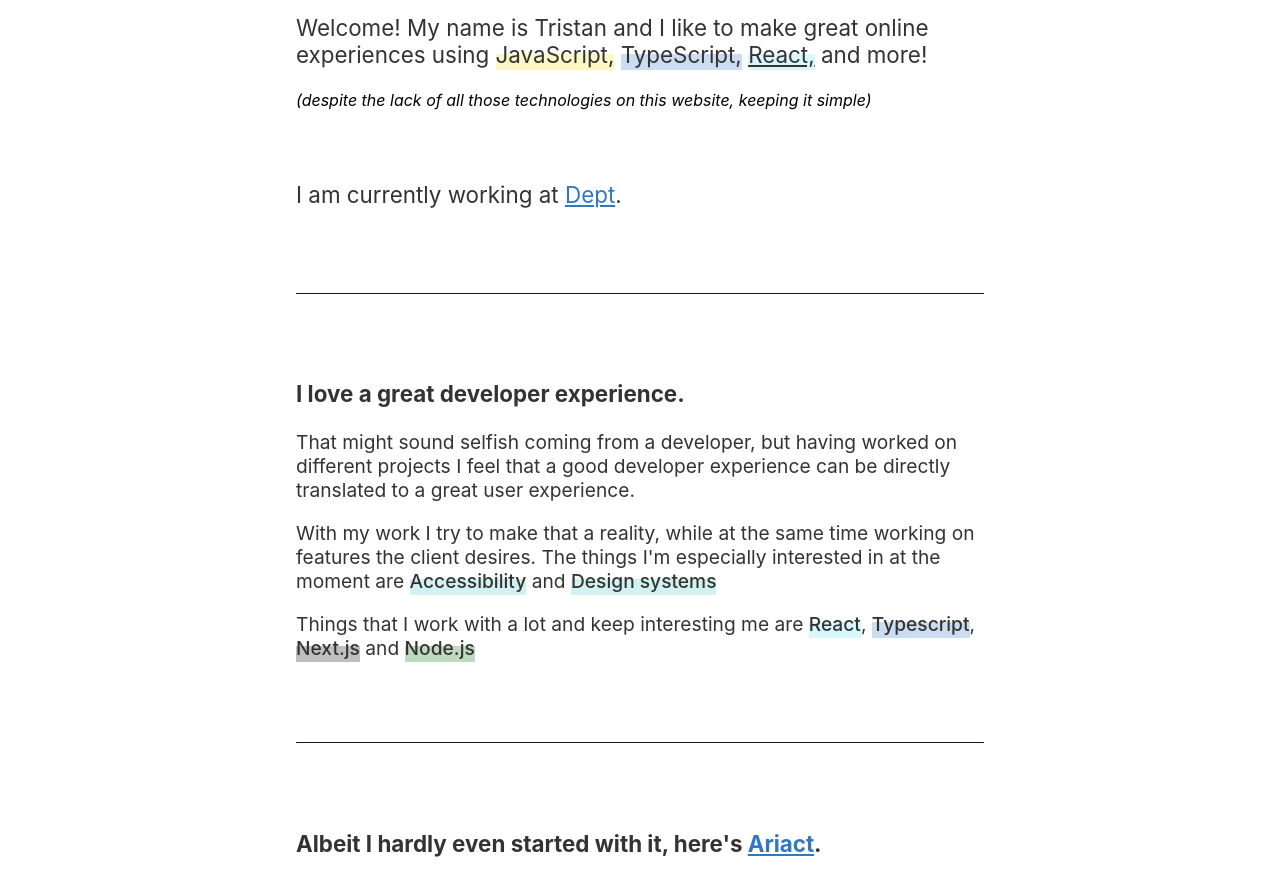
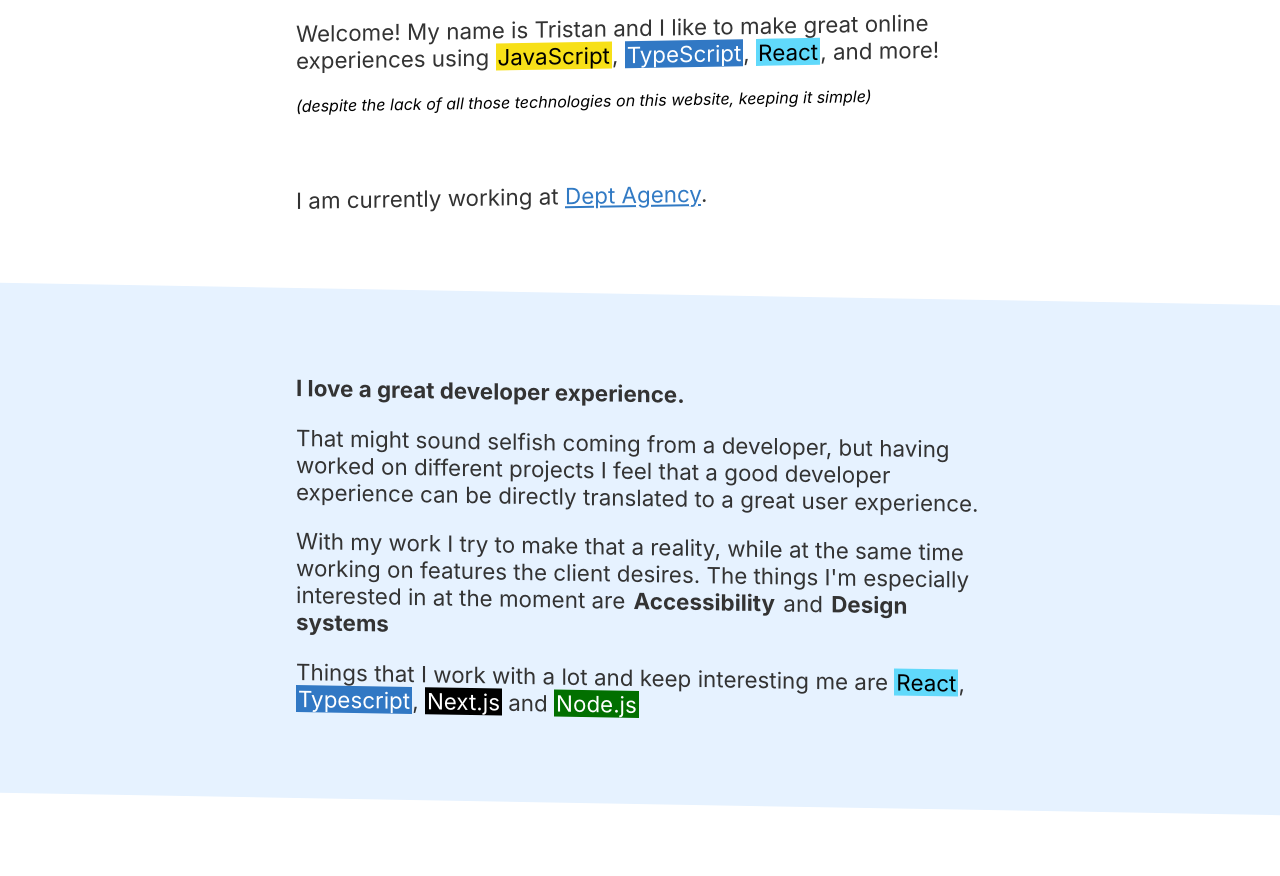
Before and after one commit to tristandubbeld/tristandubbeld.nl, a plain HTML site: page index.html in a window 1280 px wide. Shown: the part 202-1078 px from the top of the page. Drawn offline with Linux system fonts and the light colour scheme.

Commit message:
Add more color and make it slightly more playful

```diff
--- a/index.html
+++ b/index.html
@@ -9,7 +9,7 @@
   </head>
 
   <body>
-    <div class="container">
+    <div class="container container--skew">
       <h1 class="title">Tristan Dubbeld</h1>
       <div class="social">
         <a href="https://github.com/tristandubbeld" target="_blank" rel="noopener" class="social-profile">
@@ -20,31 +20,38 @@
           <svg viewBox="0 0 24 24" width="24" fill="currentColor"><path d="M8.66 20c6.793 0 10.508-6.156 10.508-11.495 0-.175 0-.349-.01-.522A7.943 7.943 0 0021 5.892a6.883 6.883 0 01-2.121.635c.77-.504 1.348-1.298 1.624-2.234a7.03 7.03 0 01-2.346.98c-1.144-1.331-2.963-1.657-4.437-.794-1.473.862-2.234 2.699-1.856 4.48-2.97-.164-5.736-1.698-7.611-4.222-.98 1.846-.48 4.208 1.143 5.393a3.428 3.428 0 01-1.676-.506v.052c0 1.923 1.24 3.58 2.963 3.96a3.38 3.38 0 01-1.668.07c.484 1.645 1.87 2.772 3.45 2.805-1.307 1.124-2.923 1.734-4.586 1.733-.294-.001-.587-.02-.879-.059C4.689 19.371 6.654 20 8.66 19.997"></path></svg>
           <span>Twitter</span>
         </a>
+        <a href="https://www.linkedin.com/in/tristan-dubbeld-5a62748b/" target="_blank" rel="noopener" class="social-profile">
+          <svg xmlns="http://www.w3.org/2000/svg" viewBox="0 0 24 24" width="18" fill="currentColor"><path d="M19 0H5a5 5 0 00-5 5v14a5 5 0 005 5h14a5 5 0 005-5V5a5 5 0 00-5-5zM8 19H5V8h3v11zM6.5 6.732c-.966 0-1.75-.79-1.75-1.764s.784-1.764 1.75-1.764 1.75.79 1.75 1.764-.783 1.764-1.75 1.764zM20 19h-3v-5.604c0-3.368-4-3.113-4 0V19h-3V8h3v1.765c1.396-2.586 7-2.777 7 2.476V19z"/></svg>
+          <span>LinkedIn</span>
+        </a>
       </div>
       <div class="spacer--2"></div>
       <p class="text--highlight">
         Welcome! My name is Tristan and I like to make great online experiences using
-        <span class="tech tech--js">JavaScript,</span>
-        <span class="tech tech--ts">TypeScript,</span>
-        <a href="https://reactjs.org/" class="tech tech--react">React,</a>
+        <span class="tech tech--js">JavaScript</span>,
+        <span class="tech tech--ts">TypeScript</span>,
+        <span class="tech tech--react">React</span>,
         and more!
       </p>
       <p class="text--disclaimer">(despite the lack of all those technologies on this website, keeping it simple)</p>
       <div class="spacer"></div>
-      <p class="text--highlight">I am currently working at <a href="https://www.deptagency.com/">Dept</a>.</p>
-      <div class="spacer--2 horizontal-rule"></div>
-      <div class="spacer--2"></div>
-      <p class="text--highlight text--bold">I love a great developer experience.</p>
-      <p class="text--regular">That might sound selfish coming from a developer, but having worked on different projects I feel that a good developer experience can be directly translated to a great user experience.</p>
-      <p class="text--regular">With my work I try to make that a reality, while at the same time working on features the client desires.
-        The things I'm especially interested in at the moment are <span class="text--medium tech">Accessibility</span> and <span class="text--medium tech">Design systems</span>
-      </p>
-      <p class="text--regular">
-        Things that I work with a lot and keep interesting me are <span class="text--medium tech tech--react">React</span>, <span class="text--medium tech tech--ts">Typescript</span>, <span class="text--medium tech tech--next">Next.js</span> and <span class="text--medium tech tech--node">Node.js</span>
-      </p>
-      <div class="spacer--2 horizontal-rule"></div>
-      <div class="spacer--2"></div>
-      <p class="text--highlight text--bold">Albeit I hardly even started with it, here's <a href="https://ariact.vercel.app/">Ariact</a>.
+      <p class="text--highlight">I am currently working at <a href="https://www.deptagency.com/">Dept Agency</a>.</p>
+    </div>
+    <div class="section--colored">
+      <div class="container">
+        <p class="text--highlight text--bold">I love a great developer experience.</p>
+        <p class="text--highlight">That might sound selfish coming from a developer, but having worked on different projects I feel that a good developer experience can be directly translated to a great user experience.</p>
+        <p class="text--highlight">With my work I try to make that a reality, while at the same time working on features the client desires.
+          The things I'm especially interested in at the moment are <span class="text--bold tech">Accessibility</span> and <span class="text--bold tech">Design systems</span>
+        </p>
+        <p class="text--highlight">
+          Things that I work with a lot and keep interesting me are <span class="tech tech--react">React</span>, <span class="tech tech--ts">Typescript</span>, <span class="tech tech--next">Next.js</span> and <span class="tech tech--node">Node.js</span>
+        </p>
+      </div>
+    </div>
+    <div class="container container--skew">
+      <p class="text--highlight text--bold">Albeit I hardly even started with it, here is</p>
+      <a class="ariact" href="https://ariact.vercel.app/">Ariact</a>
       <p class="text--regular">It's a win for me when a great user experience is easy to develop. My vision for Ariact is to be a place where it's easy to find good accessibility tips, tricks and tools for React development. It didn't have to be a Next.js website but can you blame me for wanting to give MDX a go?</p>
       <div class="spacer--2"></div>
     </div>
--- a/main.css
+++ b/main.css
@@ -12,7 +12,7 @@
 }
 
 a {
-  color:hsl(211, 60%, 48%);
+  color:hsl(210, 60%, 48%);
 }
 
 .spacer {
@@ -27,6 +27,14 @@
   max-width: 720px;
   margin: 0 auto;
   padding: 4rem 1rem;
+}
+.container--skew {
+  transform: skewY(-1deg);
+}
+
+.section--colored {
+  transform: skewY(1deg);
+  background-color: hsl(210, 100%, 95%);
 }
 
 .title {
@@ -69,34 +77,33 @@
 
 .tech {
   position: relative;
-  color: inherit;
+  padding: 0 .125rem;
 }
-.tech::after {
-  position: absolute;
-  z-index: -1;
-  left: 0;
-  bottom: -.125rem;
-  content: '';
-  width: 100%;
-  height: 1rem;
-  background-color: hsla(180, 55%, 55%, 0.25);
+.tech--js {
+  background-color: hsla(54, 93%, 53%);
+  color: black;
 }
-.tech--js::after {
-  background-color: hsla(54, 93%, 53%, .25);
+.tech--ts {
+  background-color: hsl(211, 60%, 48%);
+  color: white;
 }
-.tech--ts::after {
-  background-color: hsl(211, 60%, 48%, .25);
+.tech--react {
+  background-color: hsla(193, 95%, 68%);
+  color: black;
 }
-.tech--react::after {
-  background-color: hsla(193, 95%, 68%, .25);
+.tech--next {
+  background-color: rgba(0, 0, 0);
+  color: white;
 }
-.tech--next::after {
-  background-color: rgba(0, 0, 0, 0.25);
-}
-.tech--node::after {
-  background-color: hsla(119, 100%, 22%, .25);
+.tech--node {
+  background-color: hsla(119, 100%, 22%);
+  color: white;
 }
 
-.horizontal-rule {
-  border-bottom: 1px solid hsl(211, 60%, 10%);
+.ariact {
+  font-size: 3rem;
+  display: inline-block;
+  font-weight: 900;
+  text-transform: uppercase;
+  padding-bottom: 1rem;
 }
```
